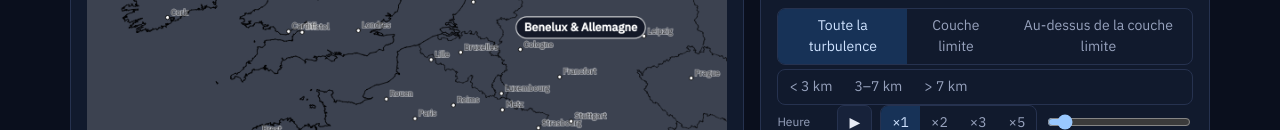
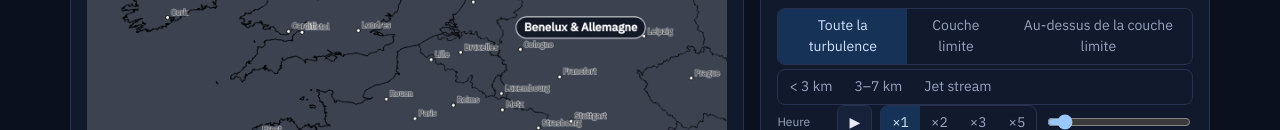
Before and after one commit to LeonClemClem/Seeing_Project, a React (Vite) app in the folder apps/web/: page /carte in a window 1280 px wide. Shown: the part 670-800 px from the top of the page. Built offline with nearby package versions, Linux system fonts and the light colour scheme; no server answers.

Commit message:
Carte : l'option > 7 km s'appelle « Jet stream »
Co-Authored-By: Claude Opus 5.5 <noreply@anthropic.com>

```diff
--- a/apps/web/src/i18n/en_extra.json
+++ b/apps/web/src/i18n/en_extra.json
@@ -325,7 +325,8 @@
 "Rendre ce lieu privé": "Make this place private",
 "sous 3 km d'altitude seule": "below 3 km altitude only",
 "entre 3 et 7 km d'altitude seule": "3–7 km altitude only",
-"au-dessus de 7 km d'altitude seule": "above 7 km altitude only",
+"jet stream (au-dessus de 7 km d'altitude) seul": "jet stream (above 7 km altitude) only",
+"Jet stream": "Jet stream",
 "disponible à partir du prochain run": "available from the next run",
 "altitude au-dessus du niveau de la mer": "altitude above sea level",
 "Afficher les lieux": "Show the places",
--- a/apps/web/src/pages/Carte.tsx
+++ b/apps/web/src/pages/Carte.tsx
@@ -552,7 +552,7 @@ export default function Carte() {
     haut: tr("au-dessus de la couche limite seule"),
     z0: tr("sous 3 km d'altitude seule"),
     z1: tr("entre 3 et 7 km d'altitude seule"),
-    z2: tr("au-dessus de 7 km d'altitude seule"),
+    z2: tr("jet stream (au-dessus de 7 km d'altitude) seul"),
   };
   const layerTxt = LAYER_TXT[layer] ? ` · ${LAYER_TXT[layer]}` : "";
   const hourSub = (d: Date) => `${ddmm(d)}/${d.getUTCFullYear()} · Seeing AROME V2bd${layerTxt} · run ${runL}`;
@@ -1101,7 +1101,7 @@ export default function Carte() {
                   options={[
                     ["z0", tr("< 3 km")],
                     ["z1", tr("3–7 km")],
-                    ["z2", tr("> 7 km")],
+                    ["z2", tr("Jet stream")],
                   ]}
                 />
               </div>
```
